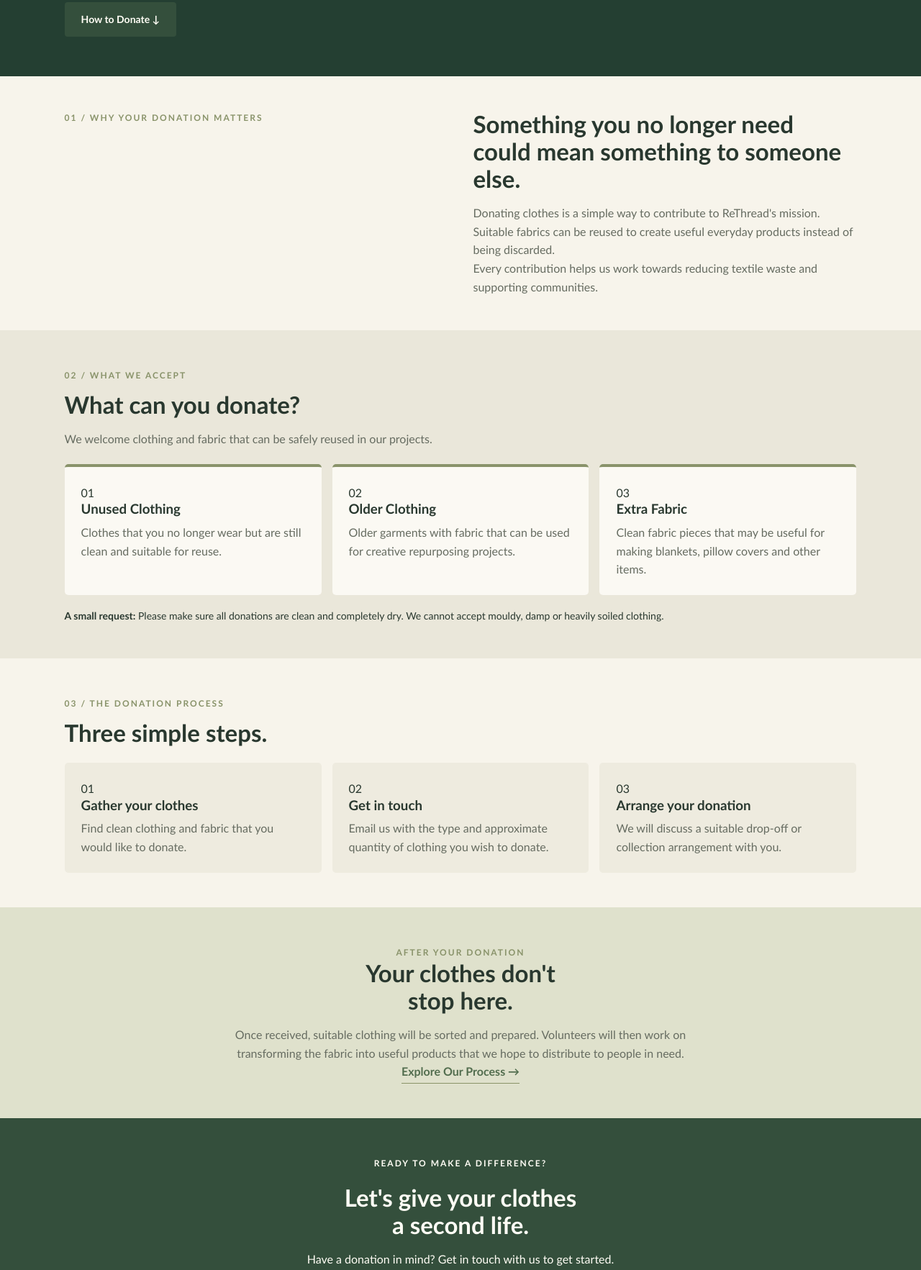
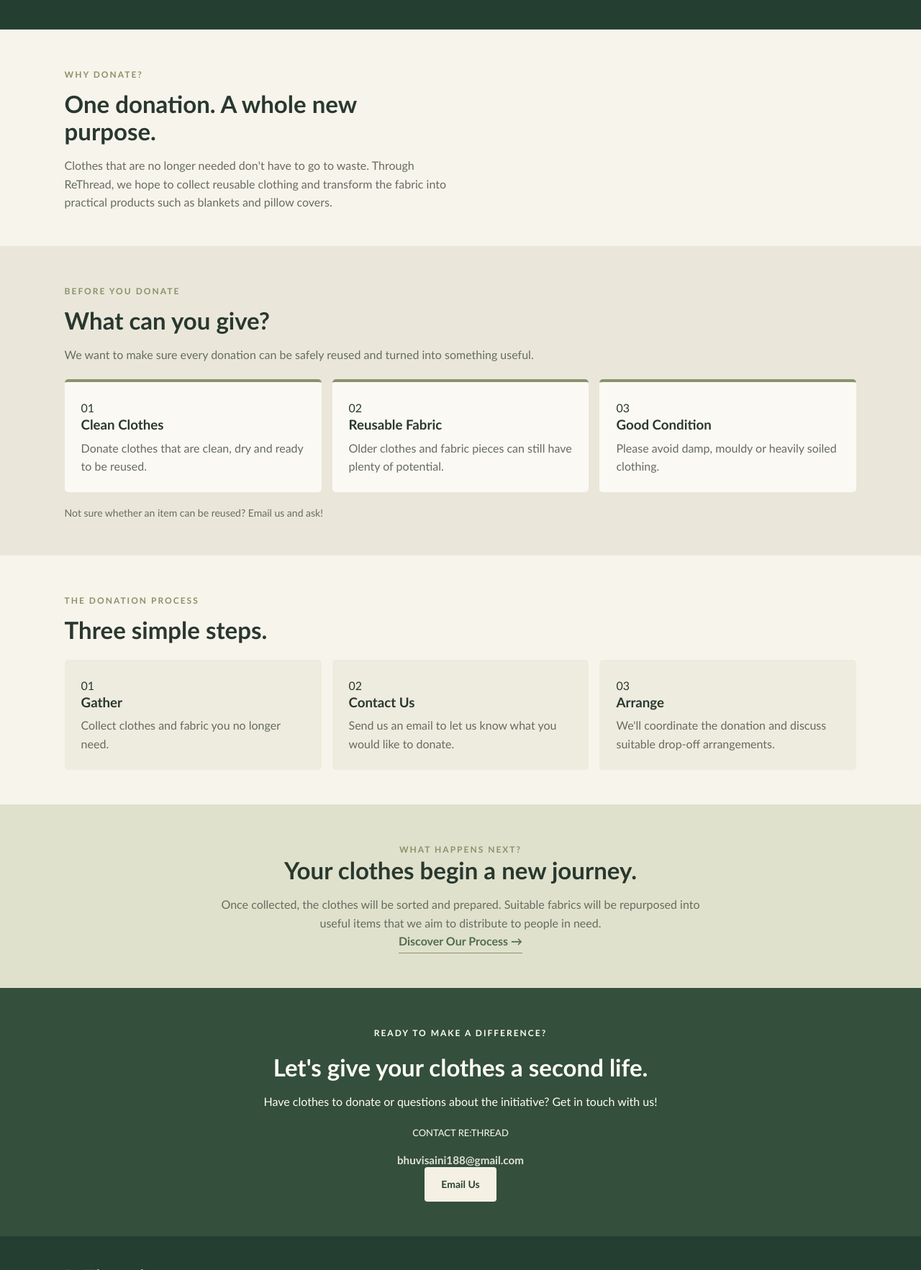
Before and after one commit to bhuvisaini188/ReThread, a plain HTML site: page donate.html in a window 1280 px wide. Shown: the part 369-2134 px from the top of the page at 72% size. Drawn offline with Linux system fonts and the light colour scheme.

Commit message:
Update donate.html

```diff
--- a/donate.html
+++ b/donate.html
@@ -2,258 +2,168 @@
 <!DOCTYPE html>
 <html lang="en">
 <head>
-    <link rel="icon" type="image/png" href="rethread-favicon.png">
     <meta charset="UTF-8">
     <meta name="viewport" content="width=device-width, initial-scale=1.0">
     <title>Donate Clothes | ReThread</title>
+
     <link rel="stylesheet" href="style.css">
+    <link rel="icon" type="image/svg+xml" href="favicon.svg">
 </head>
 
 <body>
 
-    <!-- NAVIGATION -->
 <header>
     <nav class="navbar">
-            <a href="index.html" class="logo">ReThread<span>.</span></a>
+        <a href="index.html" class="logo">ReThread.</a>
 
-            <ul class="nav-links">
-                <li><a href="index.html">Home</a></li>
-                <li><a href="about.html">About ReThread</a></li>
-                <li><a href="process.html">Our Process</a></li>
-                <li><a href="impact.html">Our Impact</a></li>
-            </ul>
-
-            <a href="donate.html" class="nav-button active-button">
-                Donate Clothes ↗
-            </a>
+        <div class="nav-links">
+            <a href="index.html">Home</a>
+            <a href="about.html">About ReThread</a>
+            <a href="process.html">Our Process</a>
+            <a href="impact.html">Our Impact</a>
+            <a href="donate.html" class="nav-button active">Donate Clothes</a>
+        </div>
     </nav>
 </header>
 
-
 <main>
 
-        <!-- HERO -->
     <section class="donate-hero">
+        <p class="eyebrow">BE PART OF THE CHANGE</p>
+        <h1>Give your clothes <span>a second life.</span></h1>
+        <p>
+            Your unused clothes could become something meaningful.
+            Donate them to ReThread and help us turn unwanted fabric
+            into useful items for people who need them.
+        </p>
+        <a href="#donation-guidelines" class="button">How to Donate</a>
+    </section>
 
-            <p class="eyebrow">BE PART OF SOMETHING MEANINGFUL</p>
-
-            <h1>
-                Your clothes.<br>
-                <span>Their new beginning.</span>
-            </h1>
+    <section class="donate-intro">
+        <div class="donate-intro-layout">
+            <div>
+                <p class="section-label">WHY DONATE?</p>
+                <h2>One donation. A whole new purpose.</h2>
+            </div>
 
             <p>
-                Have clothes you no longer use?
-                Instead of letting them sit unused,
-                give them an opportunity to become
-                something useful for someone else.
+                Clothes that are no longer needed don't have to go to waste.
+                Through ReThread, we hope to collect reusable clothing
+                and transform the fabric into practical products such as
+                blankets and pillow covers.
             </p>
-
-            <a href="#donation-details" class="button">
-                How to Donate ↓
-            </a>
-
+        </div>
     </section>
 
-
-        <!-- WHY DONATE -->
-        <section class="donate-intro">
-
-            <div class="section-label">
-                <span>01</span> / WHY YOUR DONATION MATTERS
-            </div>
-
-            <div class="donate-intro-layout">
-
-                <h2>
-                    Something you no longer need
-                    could mean something to someone else.
-                </h2>
-
-                <div>
+    <section class="donate-guidelines" id="donation-guidelines">
+        <div class="guidelines-intro">
+            <p class="section-label">BEFORE YOU DONATE</p>
+            <h2>What can you give?</h2>
             <p>
-                        Donating clothes is a simple way
-                        to contribute to ReThread's mission.
-                        Suitable fabrics can be reused to
-                        create useful everyday products
-                        instead of being discarded.
-                    </p>
-
-                    <p>
-                        Every contribution helps us work
-                        towards reducing textile waste
-                        and supporting communities.
+                We want to make sure every donation can be safely reused
+                and turned into something useful.
             </p>
         </div>
 
-            </div>
-        </section>
-
-
-        <!-- WHAT TO DONATE -->
-        <section class="donate-guidelines" id="donation-details">
-
-            <div class="section-label">
-                <span>02</span> / WHAT WE ACCEPT
-            </div>
-
-            <h2>What can you donate?</h2>
-
-            <p class="guidelines-intro">
-                We welcome clothing and fabric that
-                can be safely reused in our projects.
-            </p>
-
         <div class="donation-grid">
-
             <div class="donation-card">
                 <span>01</span>
-                    <h3>Unused Clothing</h3>
+                <h3>Clean Clothes</h3>
                 <p>
-                        Clothes that you no longer wear
-                        but are still clean and suitable
-                        for reuse.
+                    Donate clothes that are clean, dry and ready to be reused.
                 </p>
             </div>
 
             <div class="donation-card">
                 <span>02</span>
-                    <h3>Older Clothing</h3>
+                <h3>Reusable Fabric</h3>
                 <p>
-                        Older garments with fabric
-                        that can be used for creative
-                        repurposing projects.
+                    Older clothes and fabric pieces can still have plenty
+                    of potential.
                 </p>
             </div>
 
             <div class="donation-card">
                 <span>03</span>
-                    <h3>Extra Fabric</h3>
+                <h3>Good Condition</h3>
                 <p>
-                        Clean fabric pieces that may
-                        be useful for making blankets,
-                        pillow covers and other items.
+                    Please avoid damp, mouldy or heavily soiled clothing.
                 </p>
             </div>
-
         </div>
 
-            <div class="donation-note">
-                <strong>A small request:</strong>
-                Please make sure all donations are
-                clean and completely dry. We cannot
-                accept mouldy, damp or heavily soiled
-                clothing.
-            </div>
-
+        <p class="donation-note">
+            Not sure whether an item can be reused? Email us and ask!
+        </p>
     </section>
 
-
-        <!-- HOW TO DONATE -->
     <section class="donate-steps">
-
-            <div class="section-label">
-                <span>03</span> / THE DONATION PROCESS
-            </div>
-
+        <p class="section-label">THE DONATION PROCESS</p>
         <h2>Three simple steps.</h2>
 
         <div class="donate-step-grid">
-
             <div class="donate-step">
                 <span>01</span>
-                    <h3>Gather your clothes</h3>
+                <h3>Gather</h3>
                 <p>
-                        Find clean clothing and fabric
-                        that you would like to donate.
+                    Collect clothes and fabric you no longer need.
                 </p>
             </div>
 
             <div class="donate-step">
                 <span>02</span>
-                    <h3>Get in touch</h3>
+                <h3>Contact Us</h3>
                 <p>
-                        Email us with the type and
-                        approximate quantity of
-                        clothing you wish to donate.
+                    Send us an email to let us know what you would
+                    like to donate.
                 </p>
             </div>
 
             <div class="donate-step">
                 <span>03</span>
-                    <h3>Arrange your donation</h3>
+                <h3>Arrange</h3>
                 <p>
-                        We will discuss a suitable
-                        drop-off or collection
-                        arrangement with you.
+                    We'll coordinate the donation and discuss
+                    suitable drop-off arrangements.
+                </p>
+            </div>
+        </div>
+    </section>
+
+    <section class="donate-next">
+        <p class="section-label">WHAT HAPPENS NEXT?</p>
+        <h2>Your clothes begin a new journey.</h2>
+        <p>
+            Once collected, the clothes will be sorted and prepared.
+            Suitable fabrics will be repurposed into useful items
+            that we aim to distribute to people in need.
+        </p>
+        <a href="process.html" class="text-link">Discover Our Process →</a>
+    </section>
+
+    <section class="donate-contact">
+        <div>
+            <p class="section-label">READY TO MAKE A DIFFERENCE?</p>
+            <h2>Let's give your clothes a second life.</h2>
+            <p>
+                Have clothes to donate or questions about the initiative?
+                Get in touch with us!
             </p>
         </div>
 
+        <div class="contact-note">
+            <p>CONTACT RE:THREAD</p>
+            <h3>bhuvisaini188@gmail.com</h3>
+            <a href="mailto:bhuvisaini188@gmail.com"
+               class="button light-button">
+                Email Us
+            </a>
         </div>
-
-        </section>
-
-
-        <!-- WHAT HAPPENS NEXT -->
-        <section class="donate-next">
-
-            <p class="eyebrow">AFTER YOUR DONATION</p>
-
-            <h2>
-                Your clothes don't<br>
-                stop here.
-            </h2>
-
-            <p>
-                Once received, suitable clothing
-                will be sorted and prepared.
-                Volunteers will then work on
-                transforming the fabric into
-                useful products that we hope
-                to distribute to people in need.
-            </p>
-
-            <a href="process.html" class="text-link">
-                Explore Our Process →
-            </a>
-
-        </section>
-
-
-        <!-- CONTACT -->
-        <section class="donate-contact">
-
-            <p class="eyebrow">READY TO MAKE A DIFFERENCE?</p>
-
-            <h2>
-                Let's give your clothes<br>
-                a second life.
-            </h2>
-
-            <p>
-                Have a donation in mind?
-                Get in touch with us to get started.
-            </p>
-
-            <a
-                href="mailto:YOUR_EMAIL@example.com?subject=Clothing%20Donation%20-%20ReThread"
-                class="button light-button">
-                Email ReThread ↗
-            </a>
-
-            <p class="contact-note">
-                Replace the placeholder email address
-                with your dedicated ReThread project email.
-            </p>
-
     </section>
 
 </main>
 
-
-    <!-- FOOTER -->
 <footer class="site-footer">
-
     <div class="footer-top">
         <div>
             <a href="index.html" class="footer-logo">ReThread.</a>
@@ -270,10 +180,9 @@
     </div>
 
     <div class="footer-bottom">
-            <p>© 2026 ReThread. A clothing reuse initiative.</p>
-            <p>Small actions. Meaningful change.</p>
+        <p>© 2026 ReThread. All rights reserved.</p>
+        <p>Rethink. Reuse. ReThread.</p>
     </div>
-
 </footer>
 
 </body>
```
Lines whose indentation alone changed are shown as unchanged.
